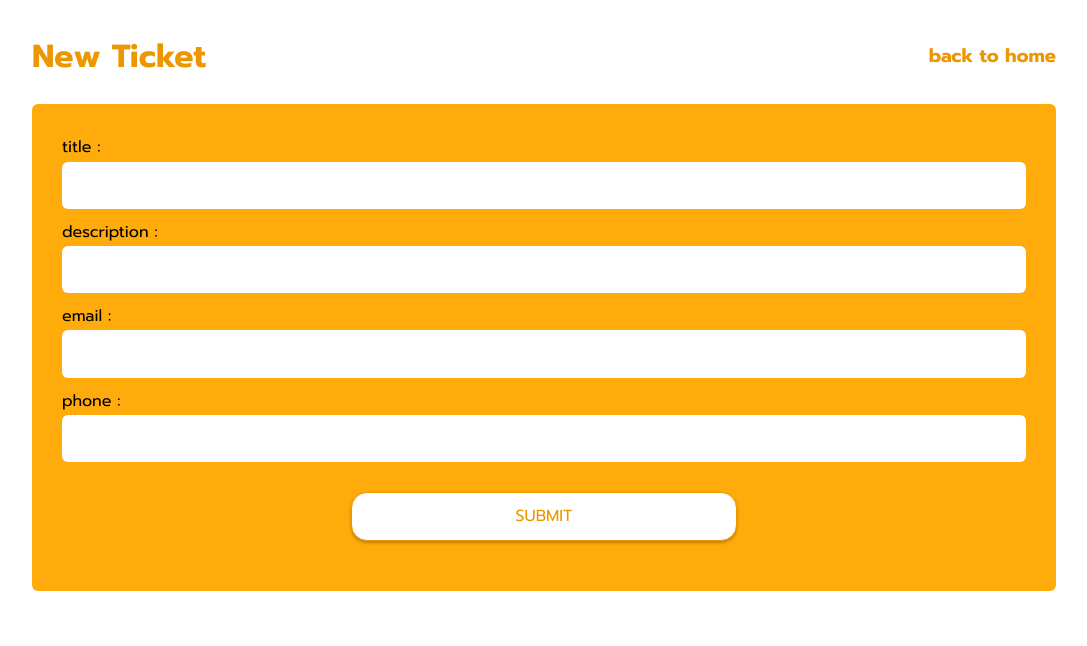
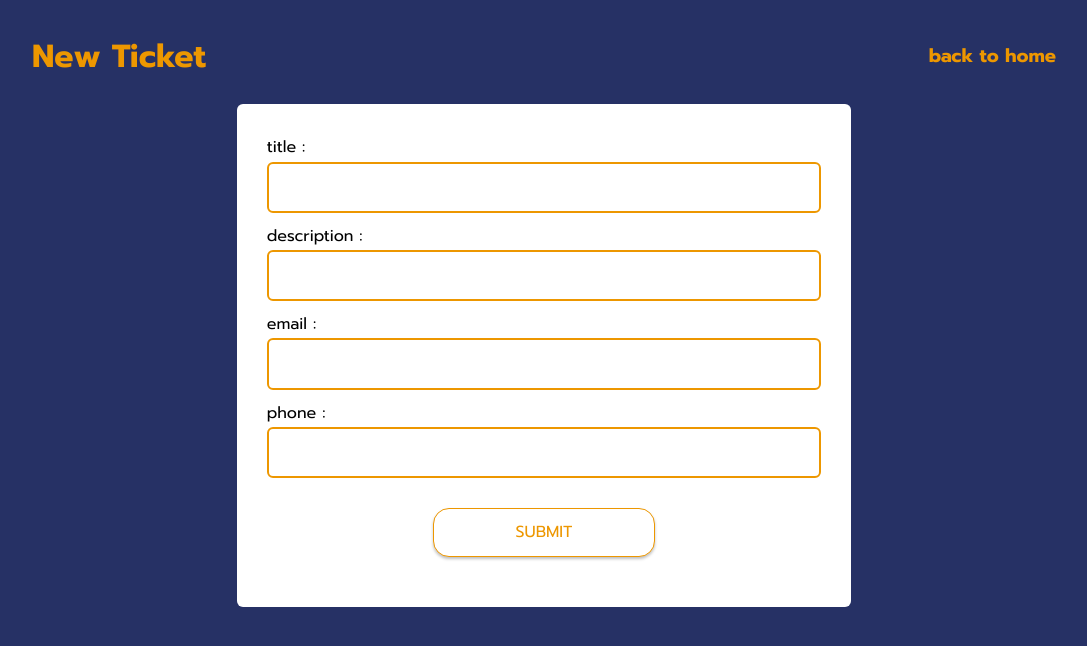
Before and after one commit to pathomrat/test-nipa, a React (Create React App) app in the folder frontend/my-app/: page /new-ticket in a window 1280 px wide. Shown: the top 646 px of the page, without its empty margins (96-1183 px from the left). Built offline with nearby package versions, Linux system fonts and the light colour scheme.

Commit message:
Edit Styles

```diff
--- a/frontend/my-app/src/sass/base/base.scss
+++ b/frontend/my-app/src/sass/base/base.scss
@@ -12,7 +12,7 @@ html {
 
 body {
     color: $color-black;
-    background-color: $color-white;
+    background-color: $color-thirdary;
     font-family: "Prompt", sans-serif;
     font-weight: 400;
     font-size: 1.6rem;
--- a/frontend/my-app/src/sass/components/baseTicket.scss
+++ b/frontend/my-app/src/sass/components/baseTicket.scss
@@ -2,7 +2,7 @@
     margin: 2rem;
     cursor: default;
     height: 20rem;
-    border: 2px solid rgba($color-secondary, 0.8);
+    border: none;
     background-color: $color-white;
     border-radius: 0.6rem;
     padding: 2rem;
--- a/frontend/my-app/src/sass/containers/home.scss
+++ b/frontend/my-app/src/sass/containers/home.scss
@@ -10,7 +10,7 @@
         flex-direction: row;
         align-items: center;
         justify-content: space-between;
-        color: $color-thirdary;
+        color: $color-primary;
 
         &__text {
             cursor: default;
@@ -43,7 +43,7 @@
             color: inherit;
             background-color: $color-white;
             padding: 1rem 3rem;
-            border: 1px solid $color-primary;
+            border: none;
             border-radius: 0.6rem;
             transition: all 0.2s;
             box-shadow: 0 0.2rem 0.3rem 0 rgba($color-black, 0.25);
@@ -69,6 +69,7 @@
 
         &__noData {
             margin: 5rem 0;
+            color: $color-white;
         }
     }
 }
--- a/frontend/my-app/src/sass/containers/newTicket.scss
+++ b/frontend/my-app/src/sass/containers/newTicket.scss
@@ -29,8 +29,10 @@
 
     &--form {
         border-radius: 0.6rem;
+        margin: 0 auto;
+        width: 60%;
         padding: 3rem;
-        background-color: $color-secondary;
+        background-color: $color-white;
         display: flex;
         flex-direction: column;
         animation-name: moveInBottom;
@@ -44,6 +46,7 @@
             border-radius: 0.6rem;
             outline: none;
             resize: none;
+            border: 2px solid $color-primary;
         }
 
         &__button {
--- a/frontend/my-app/src/style.css
+++ b/frontend/my-app/src/style.css
@@ -11,7 +11,7 @@ html {
 
 body {
   color: #000;
-  background-color: #fff;
+  background-color: #263165;
   font-family: "Prompt", sans-serif;
   font-weight: 400;
   font-size: 1.6rem;
@@ -43,7 +43,7 @@ body {
   flex-direction: row;
   align-items: center;
   justify-content: space-between;
-  color: #263165;
+  color: #ed9700;
 }
 .home--heading__text {
   cursor: default;
@@ -72,7 +72,7 @@ body {
   color: inherit;
   background-color: #fff;
   padding: 1rem 3rem;
-  border: 1px solid #ed9700;
+  border: none;
   border-radius: 0.6rem;
   transition: all 0.2s;
   box-shadow: 0 0.2rem 0.3rem 0 rgba(0, 0, 0, 0.25);
@@ -94,6 +94,7 @@ body {
 }
 .home--content__noData {
   margin: 5rem 0;
+  color: #fff;
 }
 
 .newTicket {
@@ -123,8 +124,10 @@ body {
 }
 .newTicket--form {
   border-radius: 0.6rem;
+  margin: 0 auto;
+  width: 60%;
   padding: 3rem;
-  background-color: #ffab0b;
+  background-color: #fff;
   display: flex;
   flex-direction: column;
   animation-name: moveInBottom;
@@ -138,6 +141,7 @@ body {
   border-radius: 0.6rem;
   outline: none;
   resize: none;
+  border: 2px solid #ed9700;
 }
 .newTicket--form__button {
   font: inherit;
@@ -175,7 +179,7 @@ body {
   margin: 2rem;
   cursor: default;
   height: 20rem;
-  border: 2px solid rgba(255, 171, 11, 0.8);
+  border: none;
   background-color: #fff;
   border-radius: 0.6rem;
   padding: 2rem;
```
Also changed, not shown: 1 other file (tests, documents, lock files or other folders).
